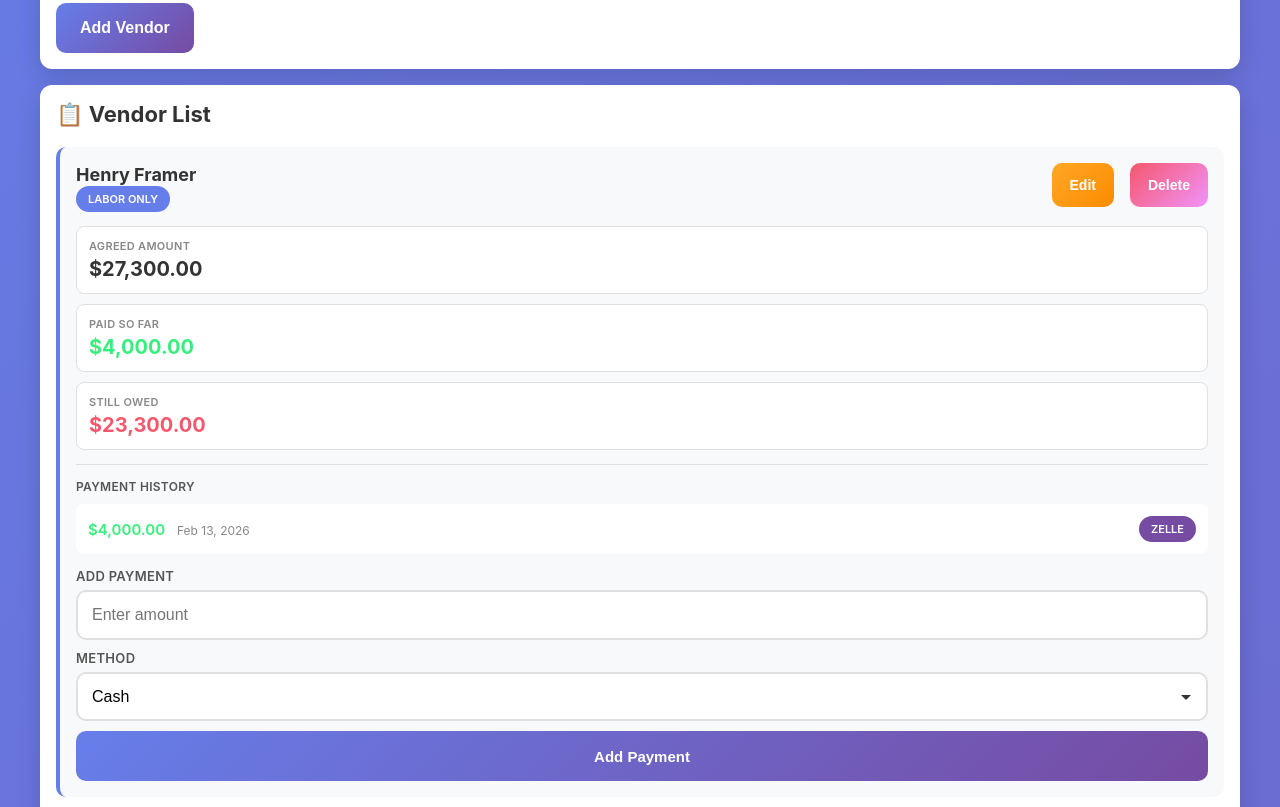
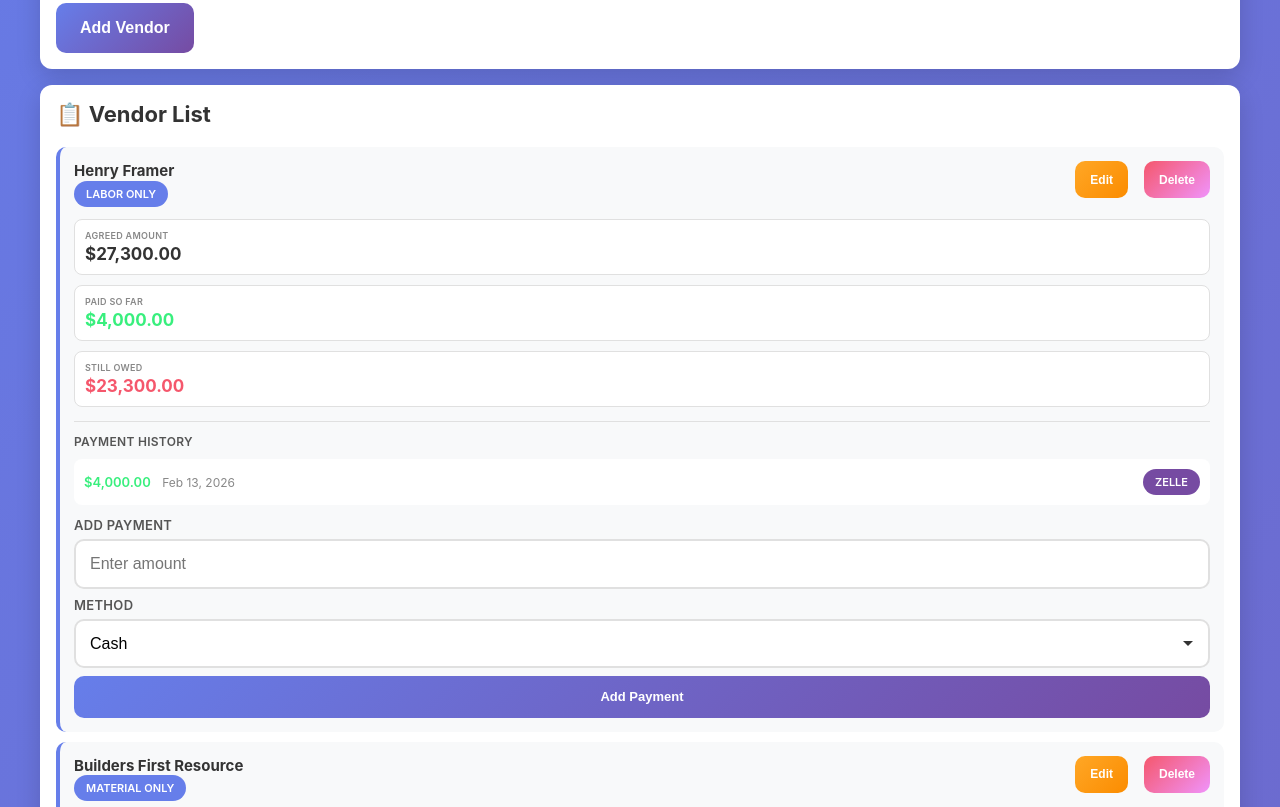
Before and after one commit to sqlyousuf/8806tracker, a plain HTML site: page index.html in a window 1280 px wide. Shown: the part 671-1478 px from the top of the page. Drawn offline with Linux system fonts and the light colour scheme.

Commit message:
Change header to 8806 Payment Tracker

```diff
--- a/index.html
+++ b/index.html
@@ -163,9 +163,9 @@
 
         .vendor-card {
             background: #f8f9fa;
-            padding: 16px;
+            padding: 14px;
             border-radius: 10px;
-            margin-bottom: 12px;
+            margin-bottom: 10px;
             border-left: 4px solid #667eea;
         }
 
@@ -173,13 +173,13 @@
             display: flex;
             justify-content: space-between;
             align-items: start;
-            margin-bottom: 14px;
+            margin-bottom: 12px;
             flex-wrap: wrap;
-            gap: 10px;
+            gap: 8px;
         }
 
         .vendor-name {
-            font-size: 18px;
+            font-size: 15px;
             font-weight: bold;
             color: #333;
             line-height: 1.3;
@@ -225,8 +225,8 @@
         }
 
         .payment-history {
-            margin-top: 14px;
-            padding-top: 14px;
+            margin-top: 12px;
+            padding-top: 12px;
             border-top: 1px solid #e0e0e0;
         }
 
@@ -243,18 +243,18 @@
             display: flex;
             justify-content: space-between;
             align-items: center;
-            padding: 12px;
+            padding: 10px;
             background: white;
             border-radius: 8px;
-            margin-bottom: 8px;
-            font-size: 14px;
+            margin-bottom: 7px;
+            font-size: 12px;
         }
 
         .payment-amount {
             font-weight: 600;
             color: #38ef7d;
             margin-right: 8px;
-            font-size: 15px;
+            font-size: 13px;
         }
 
         .payment-date {
@@ -270,23 +270,23 @@
         }
 
         .stat-box {
-            padding: 12px;
+            padding: 10px;
             background: white;
             border-radius: 8px;
             border: 1px solid #e0e0e0;
         }
 
         .stat-label {
-            font-size: 11px;
+            font-size: 9px;
             color: #888;
-            margin-bottom: 4px;
+            margin-bottom: 3px;
             text-transform: uppercase;
             letter-spacing: 0.3px;
             font-weight: 600;
         }
 
         .stat-value {
-            font-size: 20px;
+            font-size: 17px;
             font-weight: bold;
             color: #333;
         }
@@ -302,8 +302,8 @@
         .payment-form {
             display: flex;
             flex-direction: column;
-            gap: 10px;
-            margin-top: 14px;
+            gap: 8px;
+            margin-top: 12px;
         }
 
         .payment-form input,
@@ -313,23 +313,23 @@
 
         .delete-btn {
             background: linear-gradient(135deg, #f5576c 0%, #f093fb 100%);
-            padding: 12px 18px;
-            font-size: 14px;
-            min-height: 44px;
+            padding: 10px 15px;
+            font-size: 12px;
+            min-height: 37px;
         }
 
         .edit-btn {
             background: linear-gradient(135deg, #ffa726 0%, #fb8c00 100%);
-            padding: 12px 18px;
-            font-size: 14px;
-            min-height: 44px;
+            padding: 10px 15px;
+            font-size: 12px;
+            min-height: 37px;
             margin-right: 8px;
         }
 
         .add-payment-btn {
-            padding: 14px 20px;
-            font-size: 15px;
-            min-height: 50px;
+            padding: 12px 17px;
+            font-size: 13px;
+            min-height: 42px;
         }
 
         .edit-mode {
@@ -352,17 +352,17 @@
 
         .save-btn {
             background: linear-gradient(135deg, #11998e 0%, #38ef7d 100%);
-            padding: 14px 18px;
-            font-size: 15px;
-            min-height: 50px;
+            padding: 12px 15px;
+            font-size: 13px;
+            min-height: 42px;
             flex: 1;
         }
 
         .cancel-btn {
             background: linear-gradient(135deg, #757575 0%, #9e9e9e 100%);
-            padding: 14px 18px;
-            font-size: 15px;
-            min-height: 50px;
+            padding: 12px 15px;
+            font-size: 13px;
+            min-height: 42px;
             flex: 1;
         }
 
@@ -527,7 +527,7 @@
     <div class="container">
         <div class="header">
             <div style="display: flex; justify-content: space-between; align-items: start; margin-bottom: 8px; gap: 8px;">
-                <h1 style="margin: 0; flex: 1;">🏗️ 8806 Construction Payment Tracker</h1>
+                <h1 style="margin: 0; flex: 1;">8806 Payment Tracker</h1>
                 <button onclick="showRestoreModal()" style="background: linear-gradient(135deg, #ffa726 0%, #fb8c00 100%); padding: 8px 12px; font-size: 12px; min-height: 36px; white-space: nowrap;">
                     ⏮️ Restore
                 </button>
```
